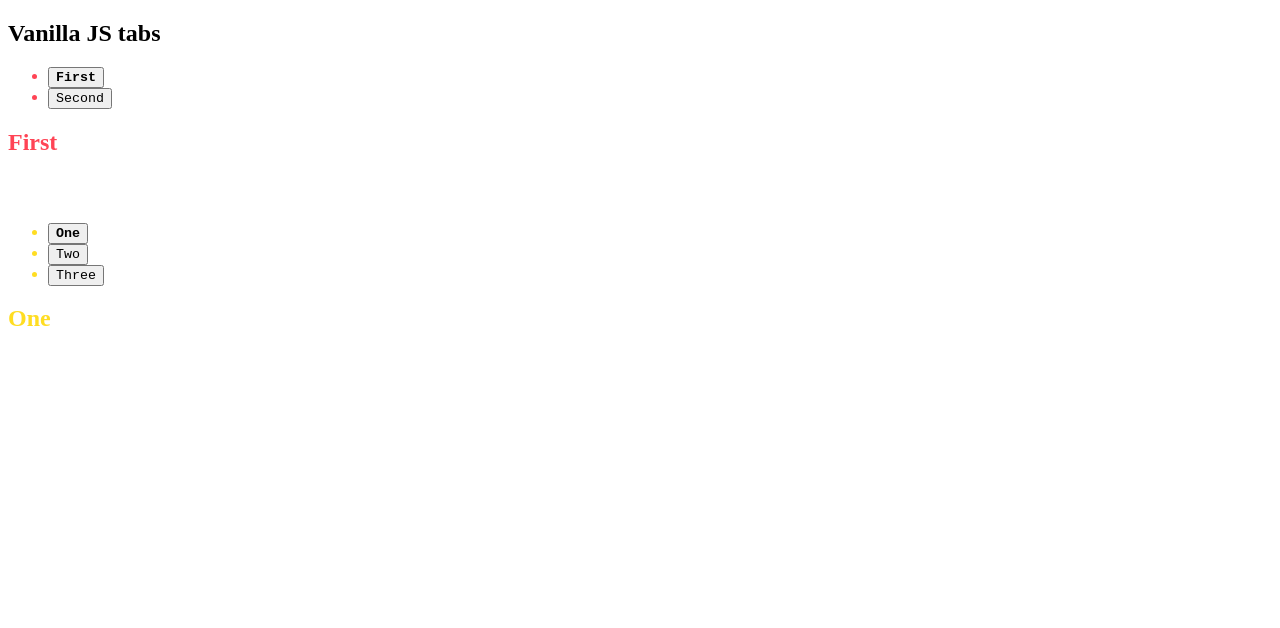
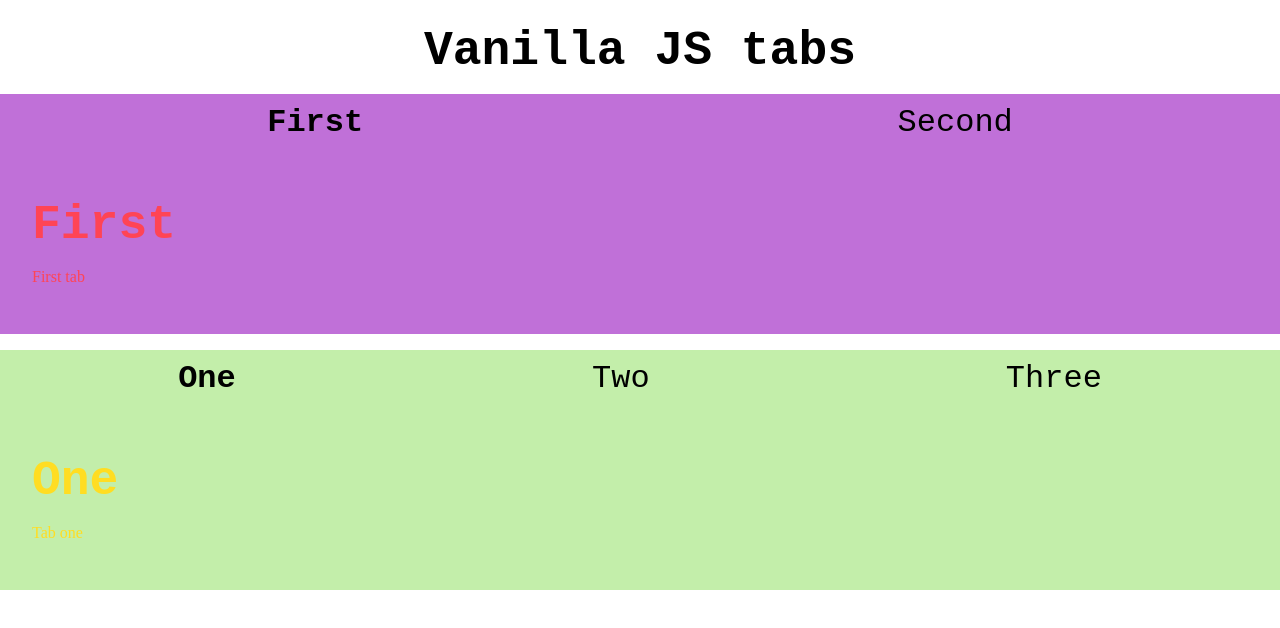
Before and after one commit to evalarumbe/vanilla-js-tabs, a website: page index.html in a window 1280 px wide. Drawn offline with Linux system fonts and the light colour scheme.

Commit message:
Add rudimentary layout styles

```diff
--- a/index.html
+++ b/index.html
@@ -8,21 +8,24 @@
 </head>
 <body>
 
-<h2>Vanilla JS tabs</h2>
+<h1>Vanilla JS tabs</h1>
 
 <div class="tab-container cherry">
   <ul class="tab-controls">
     <li><button aria-controls="first" role="tab">First</button></li>
     <li><button aria-controls="second" role="tab">Second</button></li>
   </ul>
-
+  <div class="tab-panels">
     <section id="first" class="tab-panel">
       <h2>First</h2>
+      <p>First tab</p>
     </section>
 
     <section id="second" class="tab-panel">
       <h2>Second</h2>
+      <p>Second tab</p>
     </section>
+  </div>
 </div>
 
 <div class="tab-container gold">
@@ -31,18 +34,22 @@
     <li><button aria-controls="two" role="tab">Two</button></li>
     <li><button aria-controls="three" role="tab">Three</button></li>
   </ul>
-
+  <div class="tab-panels">
     <section id="one" class="tab-panel">
       <h2>One</h2>
+      <p>Tab one</p>
     </section>
 
     <section id="two" class="tab-panel">
       <h2>Two</h2>
+      <p>Tab two</p>
     </section>
 
     <section id="three" class="tab-panel">
       <h2>Three</h2>
+      <p>Tab three</p>
     </section>
+  </div>
 </div>
 
 <script src="./tabs.js"></script>
--- a/styles/scss/main.scss
+++ b/styles/scss/main.scss
@@ -1,2 +1,3 @@
-@use './modules/layout.scss' as *;
+@use './modules/base.scss' as *;
+@use './modules/tabs.scss' as *;
 @use './modules/theme.scss' as *;
--- /dev/null
+++ b/styles/scss/modules/_base.scss
@@ -0,0 +1,28 @@
+* {
+  margin: 0;
+  padding: 0;
+}
+
+html {
+  // a11y: 100% of user agent font size means
+  // rem will be based on user's preference
+  // read more: https://matejlatin.medium.com/5-keys-to-accessible-web-typography-2ff9de3157f5
+  font-size: 100%;
+}
+
+body {
+  max-width: 100vw;
+}
+
+h1 {
+  font-family: monospace;
+  font-size: 3rem;
+  padding: 1.5rem 2rem 1rem;
+  text-align: center;
+}
+
+h2 {
+  font-family: monospace;
+  font-size: 3rem;
+  padding: 1rem 0;
+}
--- a/styles/scss/modules/_layout.scss
+++ /dev/null
@@ -1,12 +0,0 @@
-.tab-controls [role=tab] {
-  font-family: monospace;
-
-  &.active-tab-control {
-    font-weight: bold;
-  }
-}
-
-/* hide non-active nested tab content */
-.tab-panel:not(.active-tab-panel) {
-  opacity: 0;
-}
--- /dev/null
+++ b/styles/scss/modules/_tabs.scss
@@ -0,0 +1,37 @@
+.tab-container {
+  position: relative;
+  height: 30vh;
+  margin-bottom: 1rem;
+}
+
+.tab-controls {
+  margin: 0;
+  display: flex;
+
+  li {
+    flex-grow: 1;
+    list-style-type: none;
+    display: inline-block;
+
+    button {
+      appearance: none;
+      width: 100%;
+      padding: 0.5ch;
+      font-size: 2rem;
+      background-color: rgba(0,0,0,0);
+      border: 0;
+    }
+  }
+}
+
+.tab-panels {
+  .tab-panel {
+    position: absolute;
+    padding: 2rem;
+
+    /* hide non-active nested tab content */
+    &:not(.active-tab-panel) {
+      opacity: 0;
+    }
+  }
+}
--- a/styles/scss/modules/_theme.scss
+++ b/styles/scss/modules/_theme.scss
@@ -1,9 +1,19 @@
 @use '../variables/color.scss' as *;
+
+.tab-controls [role=tab] {
+  font-family: monospace;
+
+  &.active-tab-control {
+    font-weight: bold;
+  }
+}
 
 .cherry {
   color: $cherry;
+  background-color: rgb(192, 112, 216);
 }
 
 .gold {
   color: $gold;
+  background-color: rgb(195, 238, 170);
 }
```
Also changed, not shown: style.css, 1 other file. Lines whose indentation alone changed are shown as unchanged.
